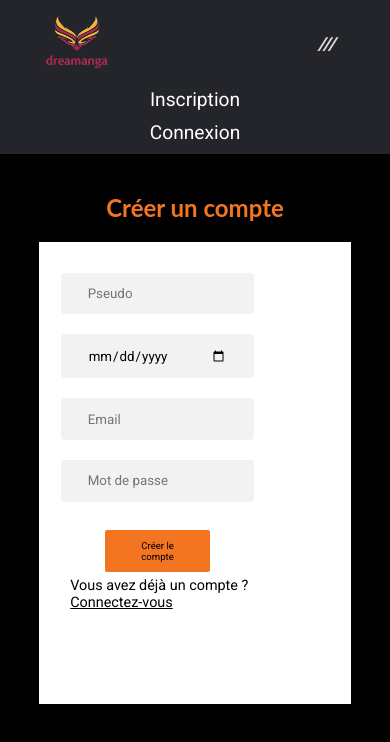
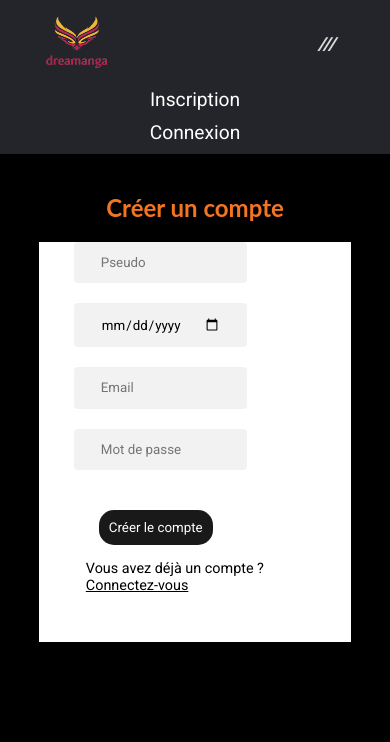
Before and after one commit to Lies20/ProjetManga, a React (Vite) app in the folder Front/frontmanga/: page /inscription in a window 390 px wide. Shown: the top 742 px of the page. Built offline with nearby package versions, Linux system fonts and the light colour scheme.

Commit message:
css refacto

```diff
--- a/Front/frontmanga/src/component/connection/connection.jsx
+++ b/Front/frontmanga/src/component/connection/connection.jsx
@@ -77,7 +77,7 @@ try {
               <input type="password" value={motDePasse} onChange={handleMotDePasseChange} placeholder="Votre mot de passe"/>
               {erreurMotDePasse && <p className="erreur">{erreurMotDePasse}</p>}
             </div>
-            <button type="submit">Connexion</button>
+            <button type="submit"className='btn-inscription'>Connexion</button>
           </form>
           <div className="inscription-link">
             <p>Vous n'avez pas de compte ? <a href="/inscription">Inscrivez-vous</a></p>
--- a/Front/frontmanga/src/component/inscription/inscription.css
+++ b/Front/frontmanga/src/component/inscription/inscription.css
@@ -55,14 +55,15 @@
 }
 
 .inscription-card button {
-  width: 50%;
-  padding: 1em 2em;
-  margin-top: 4%;
-  margin-bottom: 60px;
-  border-radius: 2px;
-  border: none;
-  background-color: #f47521;
-  color : black;
+    background: #191919;
+    border: none;
+    outline: none;
+    margin-top: 20px;
+    padding: 10px;
+    color: white;
+    margin-right: 10px;
+    cursor: pointer;
+    border-radius: 30px;
 }
 
 .inscription-card button:hover {
@@ -72,7 +73,7 @@
 }
 
 .connexion-link {
-  margin-top: -12%;
+  margin-top: 0%;
 }
 
 .erreur {
@@ -89,16 +90,20 @@
   color: #F3B632;
 }
 
-@media (max-width: 600px) {
+@media only screen and (min-width :280px) and (max-width: 600px) {
   .signUp {
     margin-top: 5%;
     width: 80%;
     height: 100%;
   }
-  .inscription-card {
+  /* .inscription-card {
+    display: flex;
+    align-items: center;
+    flex-direction: column;
     width: 100%;
     padding: 10%;
-  }
+    margin: 0;
+  } */
   .inscription-card-title h2 {
     margin-top: 10%;
     font-size: 1.5rem;
@@ -107,10 +112,15 @@
     display: none;
   }
   .inscription-card button {
-    width: 60%;
-    height: 10%;
-    font-size: 0.6rem;
-    margin : 5% 0 10% 0;
+    background: #191919;
+    border: none;
+    outline: none;
+    margin-top: 20px;
+    padding: 10px;
+    color: white;
+    margin-right: 10px;
+    cursor: pointer;
+    border-radius: 15px;
   }
 }
 
--- a/Front/frontmanga/src/component/post/post.jsx
+++ b/Front/frontmanga/src/component/post/post.jsx
@@ -53,9 +53,9 @@ const LatestPosts = () => {
                 <li>
                   <Link to={`/post-detail/${post.idPost}`}>
                     <div className='posts'>
-                      <img src='https://dojotaku.com/cdn/shop/articles/roronoa-zoro-one-piece.webp?v=1686739204'></img>
+                      {/* <img src='https://dojotaku.com/cdn/shop/articles/roronoa-zoro-one-piece.webp?v=1686739204'></img> */}
                       <div className='posts-info'>
-                        <h3>{post.title}</h3>
+                        <h3> Titre du post :{post.title}</h3>
                         <hr/>
                         <p>{reduce(post.description)}</p>
                         <p>Date de publication:{formatDate(post.datePublication)}</p>
--- a/Front/frontmanga/src/component/postDetail/postDetail.jsx
+++ b/Front/frontmanga/src/component/postDetail/postDetail.jsx
@@ -189,8 +189,6 @@ const PostDetail = () => {
                   setEditedPost({ ...editedPost, description: e.target.value })
                 }
               />
-              {/* <button onClick={handleEditSave}>Enregistrer les modifications</button>
-              <button onClick={handleEditCancel}>Annuler</button> */}
               <div className="dropdown">
               <div className="post-actions">
                 <button className="button-edit" onClick={handleEditSave}>
@@ -206,7 +204,7 @@ const PostDetail = () => {
           ) : (
             <>
           <div className="postDetail-card">
-            <img src='https://dojotaku.com/cdn/shop/articles/roronoa-zoro-one-piece.webp?v=1686739204'></img>
+            {/* <img src='https://dojotaku.com/cdn/shop/articles/roronoa-zoro-one-piece.webp?v=1686739204'></img> */}
               <p> Fait par : {post.pseudo}</p>
               <p> Fait le : {formatDate(post.datePublication)}</p>
               <hr></hr>
@@ -283,19 +281,13 @@ const PostDetail = () => {
       {user && (
         <div className="comment-form">
           <textarea
+            placeholder="Ajouter un commentaire ..."
             value={newComment}
             onChange={(e) => setNewComment(e.target.value)}
           />
           <button className="new-comment" onClick={handleCommentSubmit}>Poster un commentaire</button>
         </div>
       )}
-      <div className="post-actions">
-        {/* {user.pseudo === post.pseudo && (
-          <button className="delete-post-btn" onClick={handlePostDelete}>
-            Supprimer le post
-          </button>
-        )} */}
-      </div>
       <span className="deletePost">{deleteMessage}</span>
     </div>
   );
```
Also changed, not shown: 1 other file (tests, documents, lock files or other folders).
